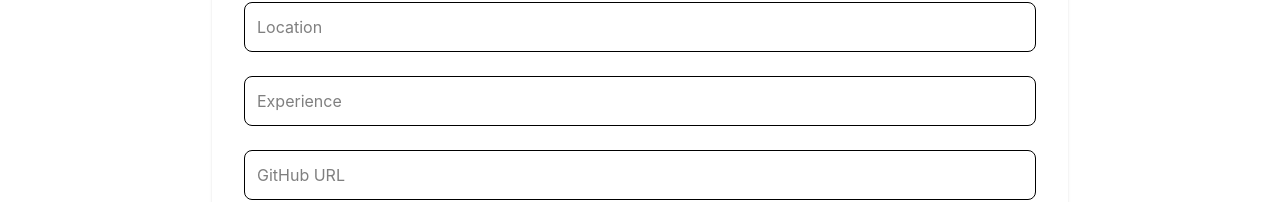
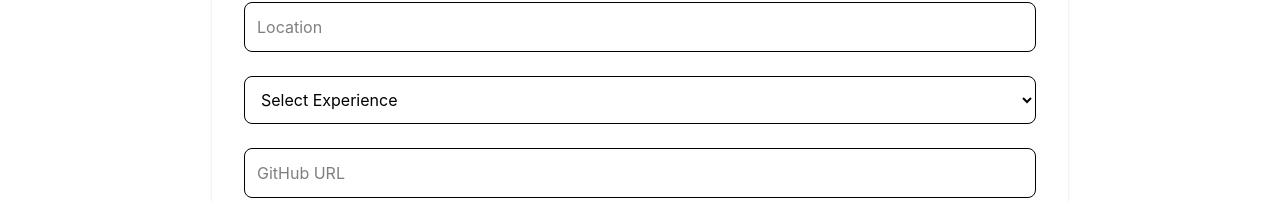
Before and after one commit to Rushyendra25/DevCollab, a React (Vite) app in the folder client/: page /profile in a window 1280 px wide. Shown: the part 747-949 px from the top of the page. Built offline with nearby package versions, Linux system fonts and the light colour scheme; no server answers; sample sign-in values are in the browser's storage.

Commit message:
profile page bugs fixed

```diff
--- a/client/src/pages/Profile.jsx
+++ b/client/src/pages/Profile.jsx
@@ -47,7 +47,20 @@
   useEffect(() => {
     loadProfile();
   }, []);
-
+  const watchedProfile = watch();
+  useEffect(() => {
+    setCompletion(
+      calculateCompletion({
+        ...watchedProfile,
+        skills: watchedProfile.skills
+          ? watchedProfile.skills
+              .split(",")
+              .map((s) => s.trim())
+              .filter(Boolean)
+          : [],
+      })
+    );
+  }, [watchedProfile]);
   const loadProfile = async () => {
     try {
       const response = await getProfile();
@@ -56,7 +69,7 @@
         ...response.user,
         skills: response.user.skills?.join(", "),
       });
-      setCompletion(calculateCompletion(response.user));
+
 
     } catch (error) {
       console.error(error);
@@ -72,7 +85,7 @@
       const response = await updateProfile(data);
 
       toast.success(response.message);
-      setCompletion(calculateCompletion(response.user));
+
 
     } catch (error) {
       toast.error(
@@ -204,11 +217,15 @@
             className="w-full border rounded-lg p-3"
           />
 
-          <input
+        <select
             {...register("experience")}
-            placeholder="Experience"
             className="w-full border rounded-lg p-3"
-          />
+        >
+            <option value="">Select Experience</option>
+            <option value="Beginner">Beginner</option>
+            <option value="Intermediate">Intermediate</option>
+            <option value="Advanced">Advanced</option>
+        </select>
 
           <input
             {...register("github")}
```
Also changed, not shown: 1 other file (tests, documents, lock files or other folders).
